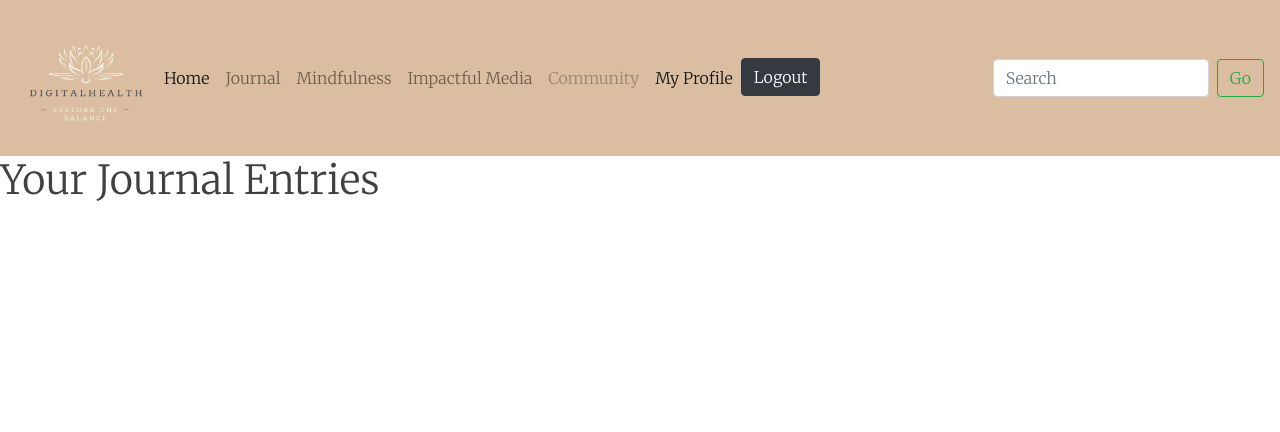
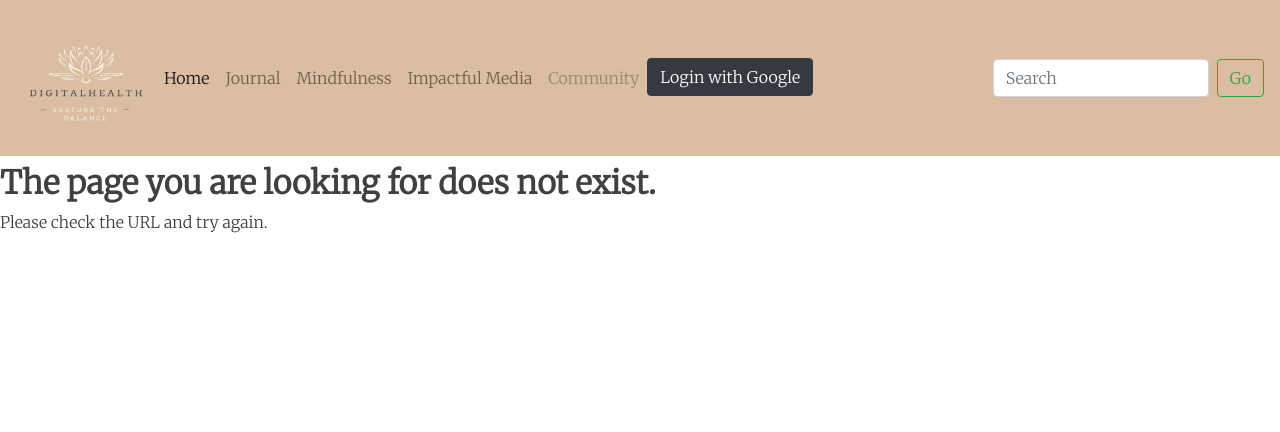
Before and after one commit to jswoodburn/sky-get-into-tech-project, a Flask app: a page that uses application/templates/layout.html in a window 1280 px wide. Shown: the top 432 px of the page. Run offline with Flask 2, Linux system fonts and the light colour scheme; data that the repository does not hold is empty; some libraries are stand-ins or nearby versions.

Commit message:
created exception handler. modified ID to be user_id as local variable in routes. modified routes to not be more than two chunks long to debug css and js issue

```diff
--- a/application/create.py
+++ b/application/create.py
@@ -18,10 +18,12 @@ db.session.add(test_user_1)
 db.session.commit()
 
 # input sample data here
-test_journal_1 = Journal(date=datetime.now().date(), time=datetime.now().time(), author_id=1, entry="This is a test "
+test_journal_1 = Journal(date_created=datetime.now().date(), time_created=datetime.now().time(), author_id=1,
+                         entry="This is a test "
                                                                                                     "entry.",
                          title="Test Entry", deleted=False)
-test_journal_2 = Journal(date=datetime.now().date(), time=datetime.now().time(), author_id=1, entry="This is a test "
+test_journal_2 = Journal(date_created=datetime.now().date(), time_created=datetime.now().time(), author_id=1,
+                         entry="This is a test "
                                                                                                     "entry. It should "
                                                                                                     "register as "
                                                                                                     "deleted",
--- /dev/null
+++ b/application/exceptions/PageDeletedError.py
@@ -0,0 +1,2 @@
+class PageDeletedError(Exception):
+    pass
--- /dev/null
+++ b/application/exceptions/PageNotFound.py
@@ -0,0 +1,2 @@
+class PageNotFoundError(Exception):
+    pass
--- /dev/null
+++ b/application/exceptions/RequiresLogin.py
@@ -0,0 +1,2 @@
+class PageRequiresLoginError(Exception):
+    pass
--- a/application/routes.py
+++ b/application/routes.py
@@ -22,6 +22,10 @@ from datetime import datetime
 import tweepy
 from feedgen.feed import FeedGenerator
 import feedparser
+
+from application.exceptions.PageNotFound import PageNotFoundError
+from application.exceptions.RequiresLogin import PageRequiresLoginError
+from application.exceptions.PageDeletedError import PageDeletedError
 
 
 # # Flask-Login helper to retrieve a user from our db
@@ -181,14 +185,14 @@ def create_journal():
         author = current_user.first_name
 
         if len(title) == 0 or len(entry) == 0:
-            error = "Please supply a title and entry"
+            error = "Please supply a title and entry."
         else:
-            journal_submission = Journal(date=datetime.now().date(), time=datetime.now().time(), author_id=author_id,
-                                         entry=entry, title=title, deleted=False)
+            journal_submission = Journal(date_created=datetime.now().date(), time_created=datetime.now().time(),
+                                         author_id=author_id, entry=entry, title=title, deleted=False)
             db.session.add(journal_submission)
             db.session.commit()
             journal_id = journal_submission.journal_id
-            return redirect(url_for('specific_journal_page', author=author, journal_id=journal_id, id=id))
+            return redirect(url_for('specific_journal_page', author=author, journal_id=journal_id, user_id=id))
     if current_user.is_authenticated:
         randomtheme = db.session.query(JournalTheme.theme).order_by(func.rand()).first()
         return render_template('create_journal_entry.html', form=form, message=error, is_logged_in=True,
@@ -198,38 +202,44 @@ def create_journal():
         return render_template('create_journal_entry.html', form=form, message=error, is_logged_in=False)
 
 
-@app.route('/journal/<id>')
-def user_journal_list(id):
-    author_entries = db.session.query(Journal.journal_id).filter_by(author_id=id).filter_by(
-        deleted=False).order_by(desc(Journal.date)).order_by(desc(Journal.time))
+@app.route('/journal/<user_id>')
+def user_journal_list(user_id):
+    author_entries = db.session.query(Journal.journal_id).filter_by(author_id=user_id).filter_by(
+        deleted=False).order_by(desc(Journal.date_created)).order_by(desc(Journal.time_created))
     journal_data = []
-    for id in author_entries:
-        journal_id = id[0]
+    for journal_entry in author_entries:
+        journal_id = journal_entry[0]
         entry = db.session.query(Journal).get(journal_id)
-        url = url_for('specific_journal_page', id=id, journal_id=journal_id)
+        url = url_for('specific_journal_page', user_id=user_id, journal_id=journal_id)
         if len(entry.entry) > 50:
             shortened_entry = entry.entry[:50] + "..."
         else:
             shortened_entry = entry.entry
-        journal_data.append([entry.title, url, entry.date, shortened_entry])
+        journal_data.append([entry.title, url, entry.date_created, shortened_entry])
     return render_template('user_journals_list.html', title="Your Journal Entries", title_list=journal_data,
                            is_logged_in=True)
 
 
-@app.route('/journal/<id>/<journal_id>')
-def specific_journal_page(id, journal_id):
-    journal = db.session.query(Journal).get(journal_id)
-    user = db.session.query(User).get(id)
-    time = str(journal.time)[:5]
-    if journal.deleted:
-        return render_template('deleted_journal_entry.html', title="Entry not found", is_logged_in=True)
+@app.route('/journal/<user_id>-<journal_id>')
+def specific_journal_page(user_id, journal_id):
+    journal_entry = db.session.query(Journal).get(journal_id)
+    user = db.session.query(User).get(user_id)
+    if not journal_entry:
+        raise PageNotFoundError(f"The user has tried to access journal ID {journal_id} which does not exist in the "
+                                f"database.")
+    elif int(journal_entry.author_id) != int(user_id):
+        raise PageNotFoundError(f"The journal ID {journal_id} does not exist for the user ID {user_id}.")
+    elif journal_entry.deleted:
+        raise PageDeletedError(f"The journal ID {journal_id} was soft-deleted by the user and cannot be accessed by "
+                               f"the public.")
     else:
-        return render_template('journal_entry.html', title=journal.title, entry=journal.entry, date=journal.date,
+        time = str(journal_entry.time_created)[:5]
+        return render_template('journal_entry.html', title=journal_entry.title, entry=journal_entry.entry, date=journal_entry.date_created,
                                time=time, author=f"{user.first_name}", is_logged_in=True)
 
 
-@app.route('/journal/<id>/<journal_id>/edit', methods=["GET", "POST"])
-def edit_journal(journal_id):
+@app.route('/journal/<user_id>-<journal_id>-edit', methods=["GET", "POST"])
+def edit_journal(user_id, journal_id):
     # only people who's user ID matches the id should be able to access edit page
     # put in an if loop for this later when have user sessions
     # also add in a delete button that fills out deleted column
@@ -280,3 +290,30 @@ def aboutus():
 
     else:
         return render_template('aboutus.html', title='About Us', is_logged_in=False)
+
+@app.errorhandler(404)
+@app.errorhandler(PageNotFoundError)
+def page_does_not_exist(err):
+    app.logger.exception(err)
+    return render_template('generic_exception_page.html', message="The page you are looking for does not exist.",
+    sub_message="Please check the URL and try again.", is_logged_in=False)
+
+@app.errorhandler(PageRequiresLoginError)
+def page_requires_login(err):
+    app.logger.exception(err)
+    return render_template('generic_exception_page.html', message="You must log in to access this page.",
+    sub_message="", is_logged_in=False)
+
+@app.errorhandler(PageDeletedError)
+def page_deleted(err):
+    app.logger.exception(err)
+    return render_template('generic_exception_page.html', message="Sorry, this journal entry has been deleted.",
+    sub_message="", is_logged_in=False)
+
+@app.errorhandler(500)
+@app.errorhandler(Exception)
+def something_wrong(err):
+    app.logger.exception(err)
+    return render_template('generic_exception_page.html', message="Oops, something has gone wrong.",
+    sub_message="Please try refreshing the page or come back later. Our engineers are hard at work to fix the "
+                "problem.", is_logged_in=False)
--- a/application/templates/deleted_journal_entry.html
+++ b/application/templates/generic_exception_page.html
@@ -1,3 +1,4 @@
 {% extends "layout.html" %} {% block body_content %}
-<p>Sorry, this journal entry has been removed.</p>
+<h2><strong>{{message}}</strong></h2>
+<p>{{sub_message}}</p>
 {% endblock %}
--- a/application/templates/journal_entry.html
+++ b/application/templates/journal_entry.html
@@ -4,6 +4,6 @@
 <p>{{entry}}</p>
     </div>
 <div>
-<h3>Posted by {{author}} on {{date}} at {{time}}</h3>
+<h5>Posted by {{author}} on {{date}} at {{time}}</h5>
 </div>
 {% endblock %}
```
Also changed, not shown: application/db_testing.py (added, +16 -0 lines), application/models.py (+2 -12 lines), 1 other file.
